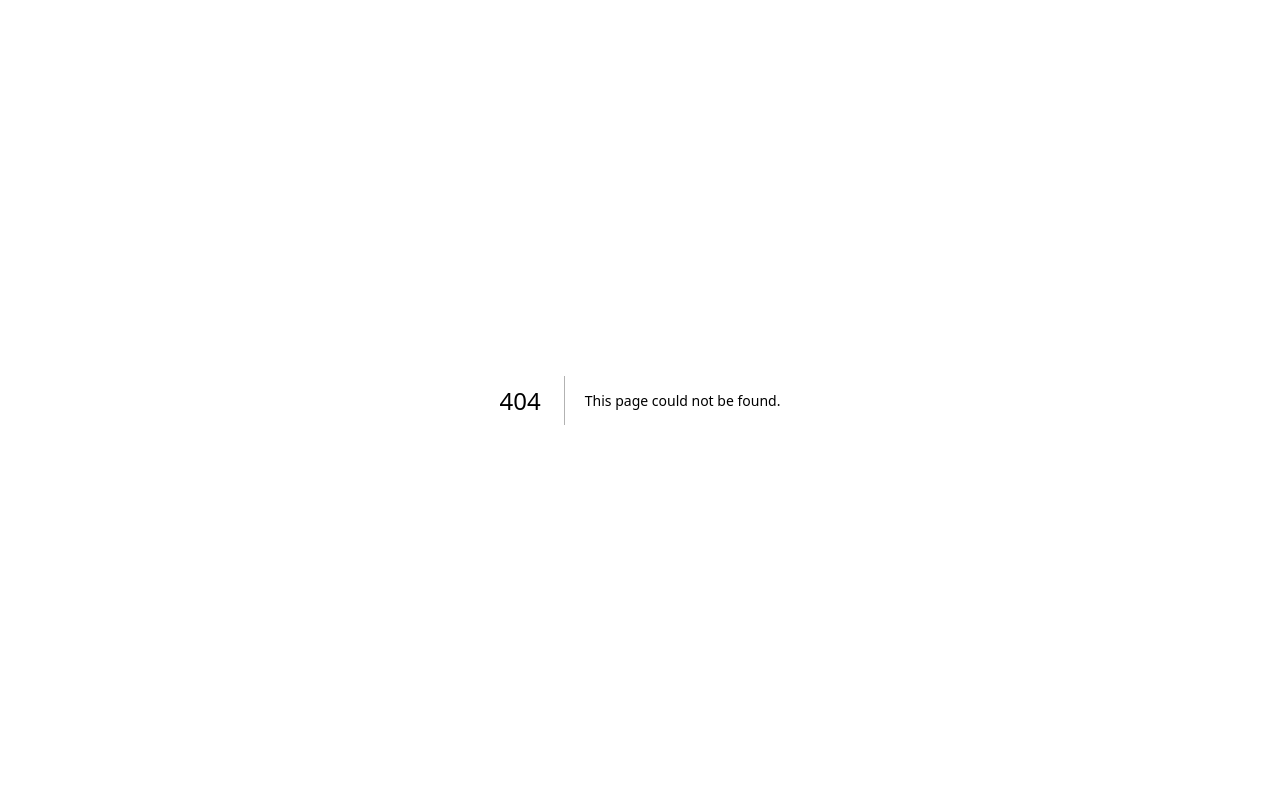
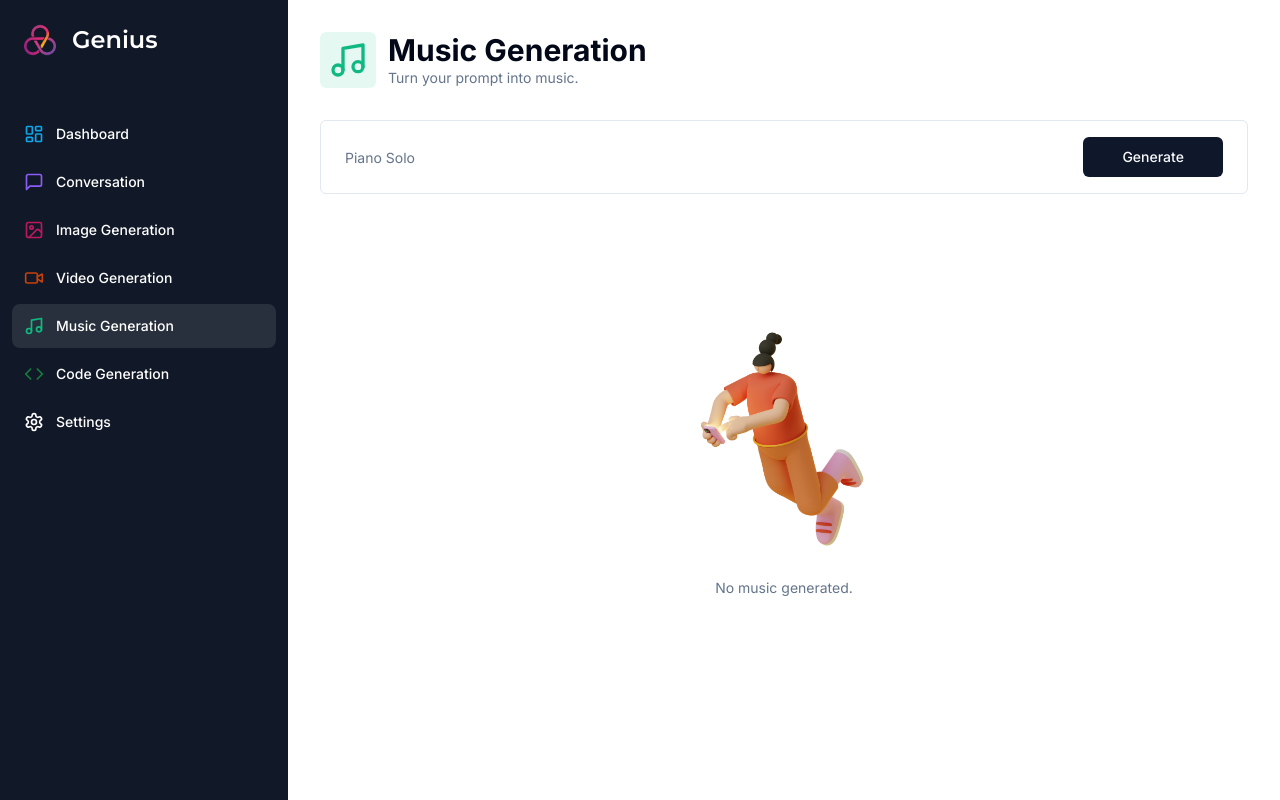
Before and after one commit to andersonsilva019/ai-saas-genius, a Next.js app: page /music in a window 1280 px wide. Before the commit this address had no page. Built offline with nearby package versions, Linux system fonts and the light colour scheme.

Commit message:
Music Generation AI

```diff
--- /dev/null
+++ b/app/(dashboard)/(routes)/music/constants.ts
@@ -0,0 +1,7 @@
+import * as z from 'zod'
+
+export const formSchema = z.object({
+  prompt: z.string().min(1, {
+    message: "Music Prompt is required"
+  })
+})
--- /dev/null
+++ b/app/(dashboard)/(routes)/music/page.tsx
@@ -0,0 +1,133 @@
+"use client"
+
+import { useState } from "react";
+import { ChatCompletionMessageParam } from "openai/resources/chat/completions";
+import { Code, Music } from "lucide-react";
+import { useForm } from "react-hook-form";
+import * as z from "zod";
+import axios from 'axios';
+import { zodResolver } from "@hookform/resolvers/zod";
+
+import {
+  Form,
+  FormControl,
+  FormField,
+  FormItem
+} from "@/components/ui/form";
+import { Heading } from "@/components/heading";
+import { Input } from "@/components/ui/input";
+import { Button } from "@/components/ui/button";
+import { Empty } from "@/components/empty";
+import { Loader } from "@/components/loader";
+
+import { formSchema } from "./constants";
+
+export default function MusicPage() {
+
+  const [music, setMusic] = useState<string>();
+
+  const form = useForm<z.infer<typeof formSchema>>({
+    resolver: zodResolver(formSchema),
+    defaultValues: {
+      prompt: ""
+    }
+  })
+
+  const isLoading = form.formState.isSubmitting;
+
+  const onSubmit = async (values: z.infer<typeof formSchema>) => {
+    try {
+
+      setMusic(undefined);
+
+      const response = await axios.post('/api/music', values);
+
+      setMusic(response.data.audio);
+
+      form.reset();
+
+    } catch (error: any) {
+      // TODO: Open Pro Modal
+      console.log(error)
+    } finally {
+      //router.refresh();
+    }
+  }
+
+  return (
+    <div>
+      <Heading
+        title="Music Generation"
+        description="Turn your prompt into music."
+        icon={Music}
+        iconColor="text-emerald-500"
+        bgColor="bg-emerald-500/10"
+      />
+      <div className="px-4 lg:px-8">
+        <Form {...form}>
+          <form
+            className="
+            rounded-md
+            border
+            w-full
+            p-4
+            px-3
+            md:px-6
+            focus-within:shadow-sm
+            grid
+            grid-cols-12
+            gap-2
+          "
+            onSubmit={form.handleSubmit(onSubmit)}
+          >
+            <FormField
+              name="prompt"
+              render={({ field }) => (
+                <FormItem className="col-span-12 lg:col-span-10">
+                  <FormControl className="m-0 p-0">
+                    <Input
+                      className="
+                      border-0
+                      outline-none
+                      focus-visible:ring-0
+                      focus-visible:ring-transparent
+                      "
+                      disabled={isLoading}
+                      placeholder="Piano Solo"
+                      {...field}
+                    />
+                  </FormControl>
+                </FormItem>
+              )}
+            />
+            <Button
+              className="
+              col-span-12
+              lg:col-span-2
+              w-full
+              "
+              disabled={isLoading}
+            >
+              Generate
+            </Button>
+          </form>
+        </Form>
+      </div>
+      <div className="px-4 lg:px-8 space-y-4 mt-4">
+        {isLoading && (
+          <div className="p-8 rounded-lg w-full flex items-center justify-center bg-muted">
+            <Loader />
+          </div>
+        )}
+        {!music && !isLoading && (
+          <Empty label="No music generated." />
+        )}
+        {music && (
+          <audio controls className="w-full" mt-8>
+            <source src={music} />
+          </audio>
+        )}
+      </div>
+    </div>
+  )
+}
--- /dev/null
+++ b/app/api/music/route.ts
@@ -0,0 +1,40 @@
+import { auth } from "@clerk/nextjs";
+import { NextResponse } from "next/server";
+import Replicate from "replicate";
+
+const replicate = new Replicate({
+  auth: process.env.REPLICATE_API_TOKEN,
+});
+
+
+export async function POST(req: Request) {
+  try {
+    const { userId } = auth()
+
+    const { prompt } = await req.json()
+
+    if (!userId) {
+      return new NextResponse("Unauthorized", { status: 401 })
+    }
+
+    if (!prompt) {
+      return new NextResponse("Prompt is required", { status: 400 })
+    }
+
+    const response = await replicate.run(
+      "riffusion/riffusion:8cf61ea6c56afd61d8f5b9ffd14d7c216c0a93844ce2d82ac1c9ecc9c7f24e05",
+      {
+        input: {
+          prompt_a: prompt,
+        }
+      }
+    );
+
+    console.log("[MUSIC_RESPONSE]", response)
+
+    return Response.json(response, { status: 200 })
+  } catch (error) {
+    console.log("[MUSIC_ERROR]", error)
+    return new NextResponse("Internal error", { status: 500 })
+  }
+}
--- a/package.json
+++ b/package.json
@@ -27,6 +27,7 @@
     "react-dom": "^18",
     "react-hook-form": "^7.51.3",
     "react-markdown": "^9.0.1",
+    "replicate": "^0.29.1",
     "tailwind-merge": "^2.2.2",
     "tailwindcss-animate": "^1.0.7",
     "zod": "^3.22.4"
```
Also changed, not shown: 1 other file (tests, documents, lock files or other folders).
